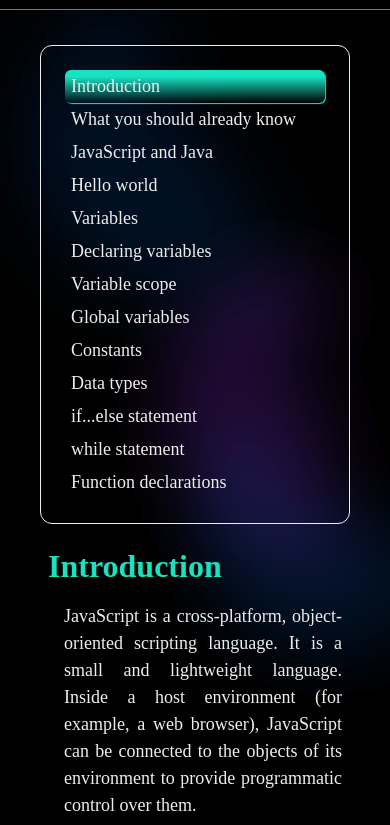
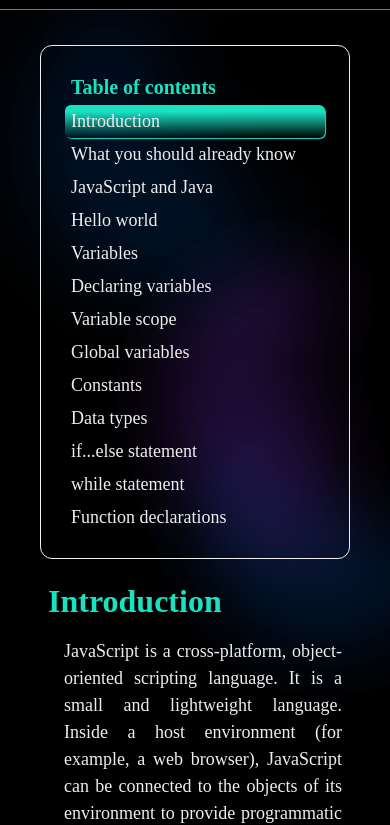
Before and after one commit to dev-thuong/freecodecamp-technical-documentation-page, a plain HTML site: page index.html in a window 390 px wide. Shown: the part 55-880 px from the top of the page. Drawn offline with Linux system fonts and the light colour scheme.

Commit message:
fix overflow in mobile

```diff
--- a/index.html
+++ b/index.html
@@ -63,6 +63,7 @@
     </header>
     <div class="container">
         <nav>
+            <header>Table of contents</header>
             <ul>
                 <li><a href="#introduction">Introduction</a></li>
                 <li><a href="#what-you-should-already-know">What you should already know</a></li>
--- a/style.css
+++ b/style.css
@@ -171,6 +171,7 @@ body > header a {
 /* Page Container */
 .container {
     padding: 0 1.5rem;
+    width: calc(100% - 3rem);
     margin-top: 100px; /* 36px + 65px */
 }
 
@@ -178,7 +179,16 @@ body > header a {
 .container nav {
     width: 260px;
     position: fixed;
-    max-height: calc(100% - 65px);
+    max-height: calc(100vh - 184px);
+    overflow-y: scroll;
+}
+
+.container nav > header {
+    color: #eee;
+    font-size: 20px;
+    padding: 6px;
+    font-weight: 700;
+    color: #19e2c1;
 }
 
 .container nav a {
@@ -203,7 +213,7 @@ body > header a {
 .container nav ul {
     list-style-type: none;
     margin: 0;
-    padding: 32px 0;
+    padding: 16px 0;
 }
 
 /* Page Content */
```
